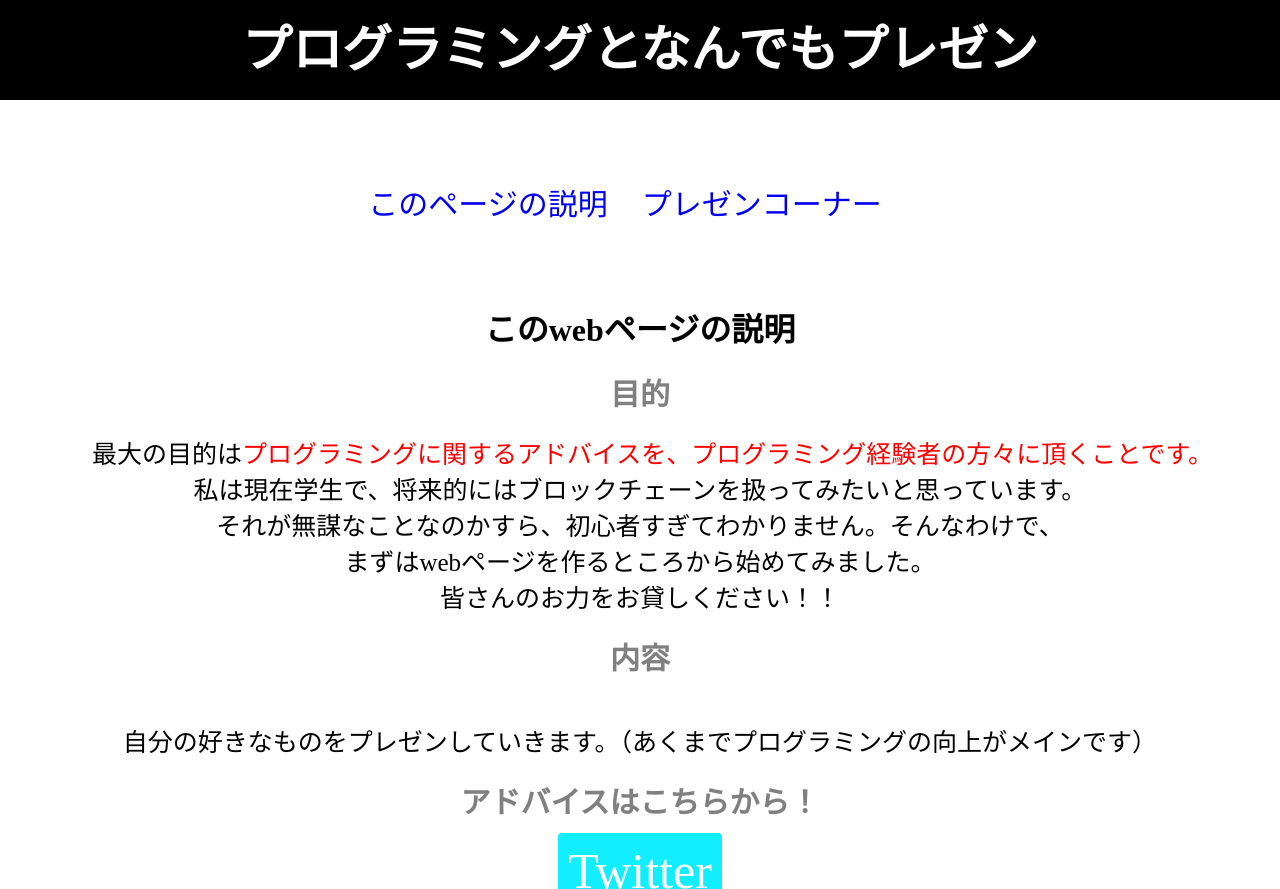
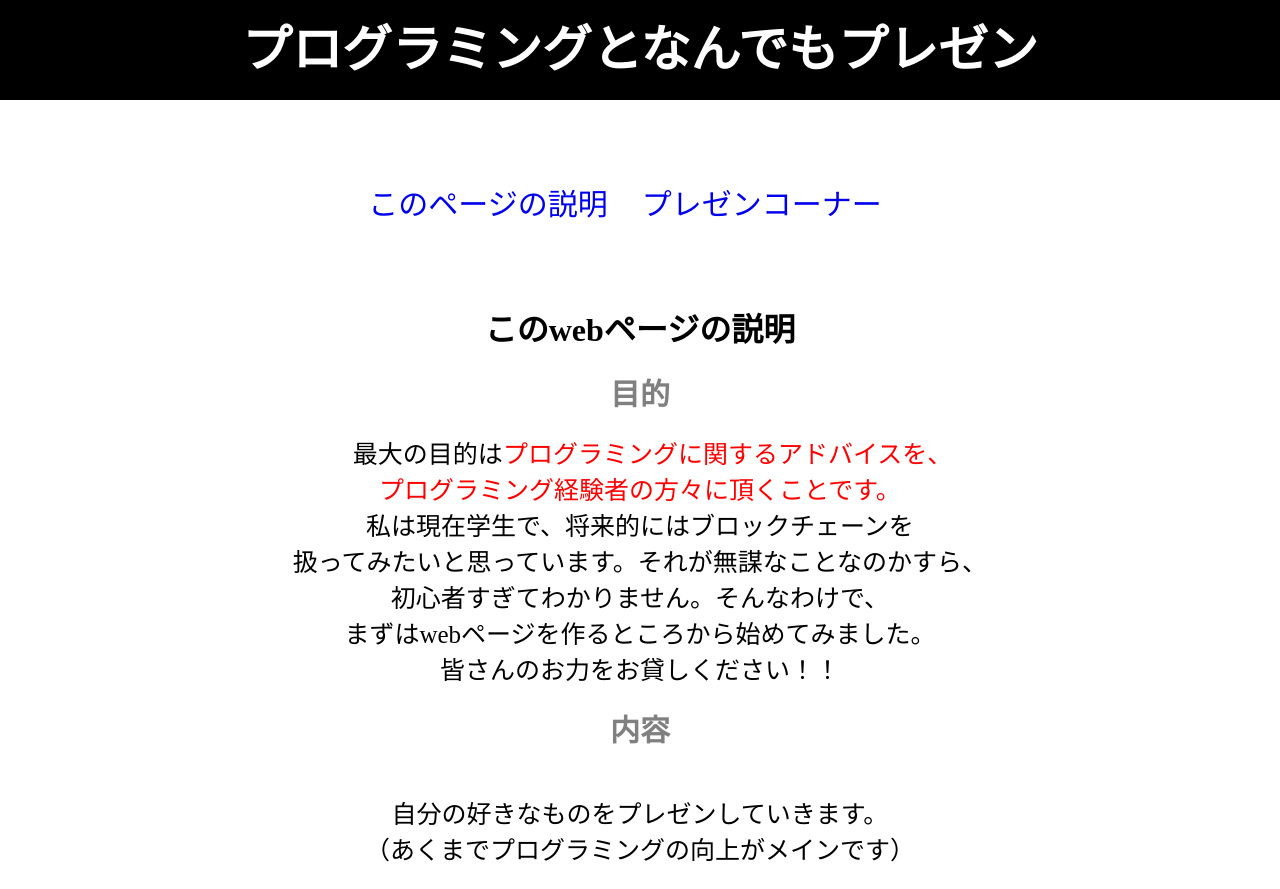
Before and after one commit to programming-biginner/programming-biginner.github.io, a plain HTML site: page index.html in a window 1280 px wide. Shown: the top 889 px of the page. Drawn offline with Linux system fonts and the light colour scheme.

Commit message:
Update index.html

```diff
--- a/index.html
+++ b/index.html
@@ -16,16 +16,21 @@
     <div class="purpose">
       <h2 class="subject">目的</h2>
       <p class="content">
-      　最大の目的は<span>プログラミングに関するアドバイスを、プログラミング経験者の方々に頂くことです。</span><br>
-      私は現在学生で、将来的にはブロックチェーンを扱ってみたいと思っています。<br>
-      それが無謀なことなのかすら、初心者すぎてわかりません。そんなわけで、<br>
+      　最大の目的は<span>プログラミングに関するアドバイスを、<br>
+        プログラミング経験者の方々に頂くことです。</span><br>
+      私は現在学生で、将来的にはブロックチェーンを<br>
+      扱ってみたいと思っています。それが無謀なことなのかすら、<br>
+      初心者すぎてわかりません。そんなわけで、<br>
       まずはwebページを作るところから始めてみました。<br>
       皆さんのお力をお貸しください！！
       </p>
     </div>
     <div class="project">
       <h2 class="subject">内容</h2>
-    　<p class="content">自分の好きなものをプレゼンしていきます。（あくまでプログラミングの向上がメインです）</p>
+    　<p class="content">
+        自分の好きなものをプレゼンしていきます。<br>
+      （あくまでプログラミングの向上がメインです）
+      </p>
     </div>
     <div class="advise">
       <h2 class="subject">アドバイスはこちらから！</h2>
```
